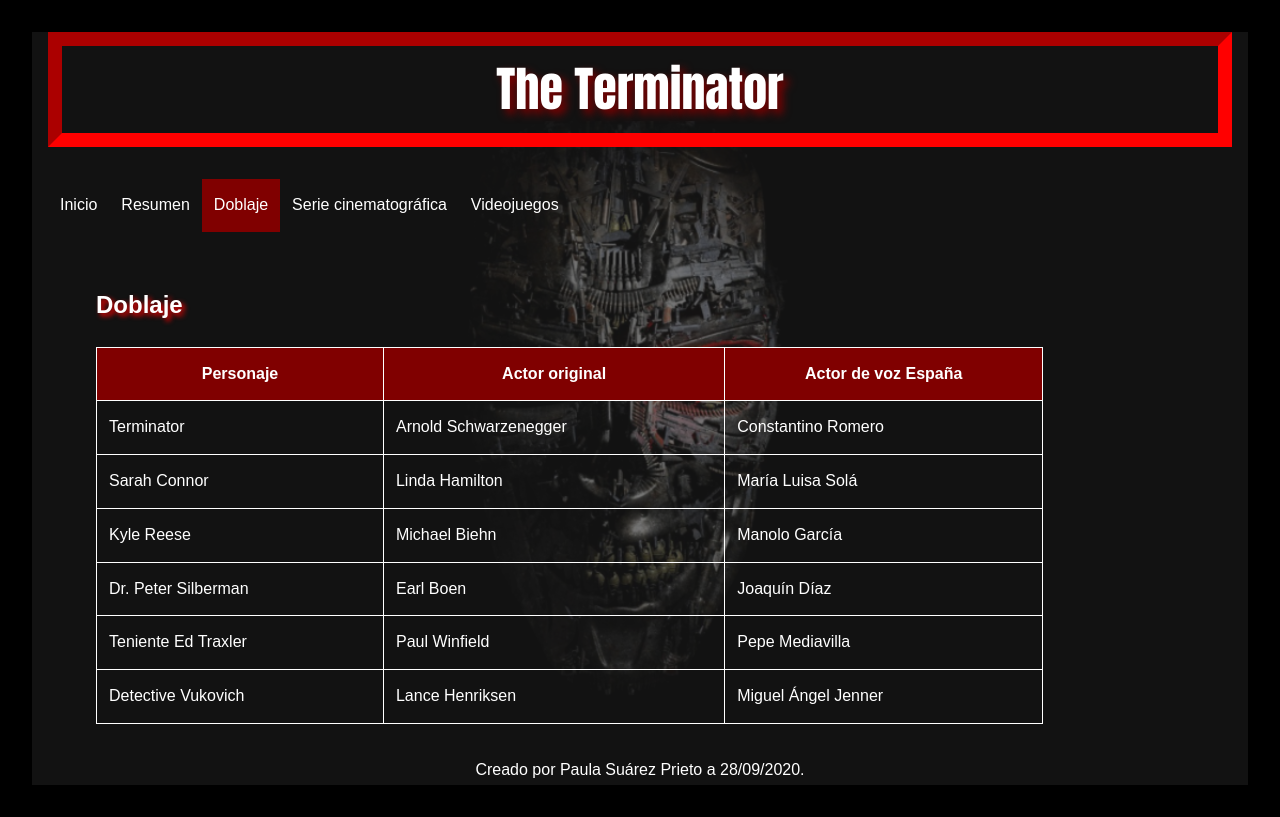
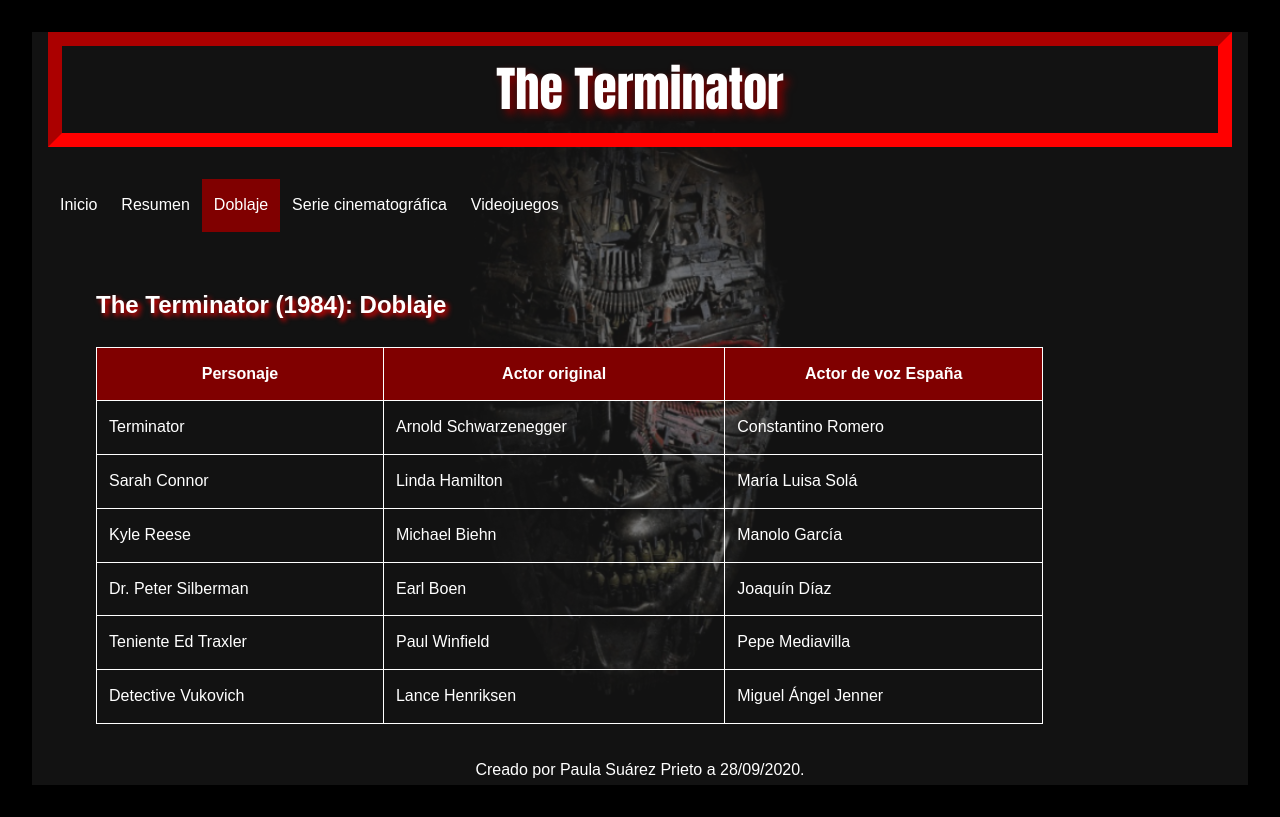
Before and after one commit to uo269745/practica1sew, a plain HTML site: page practica1/doblaje.html in a window 1280 px wide. Drawn offline with Linux system fonts and the light colour scheme.

Commit message:
Ficheros practica 1

```diff
--- a/practica1/doblaje.html
+++ b/practica1/doblaje.html
@@ -26,7 +26,7 @@
     </header>
 
     <section>
-        <h2>Doblaje</h2>
+        <h2>The Terminator (1984): Doblaje</h2>
         <table id ="table1">
                 <tr>
                  <th> Personaje</th>
```
